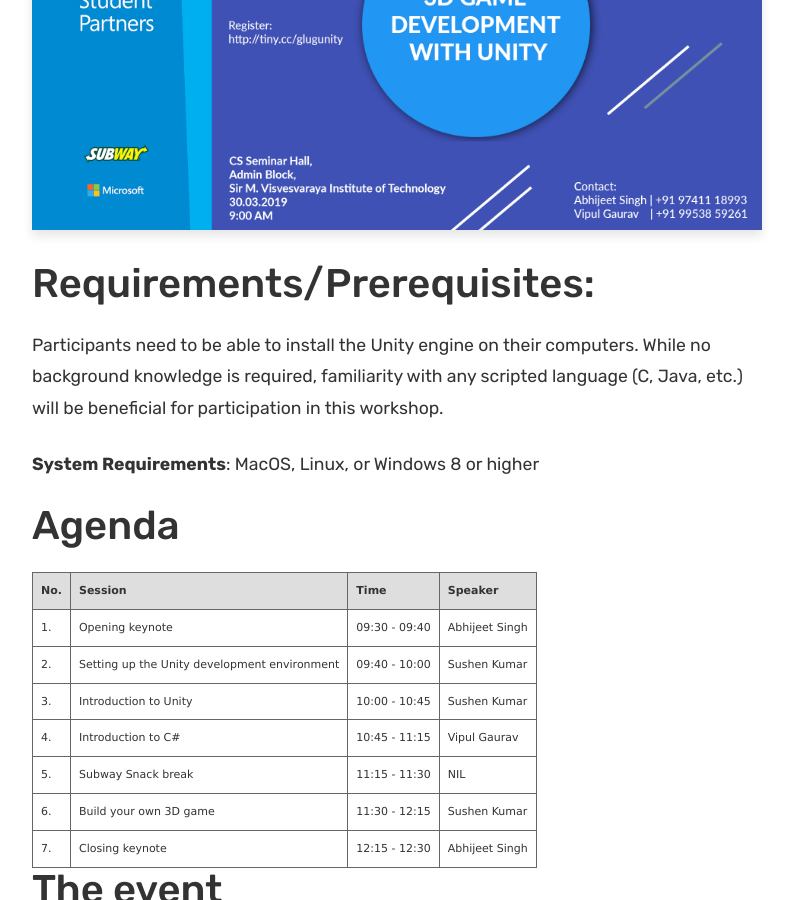
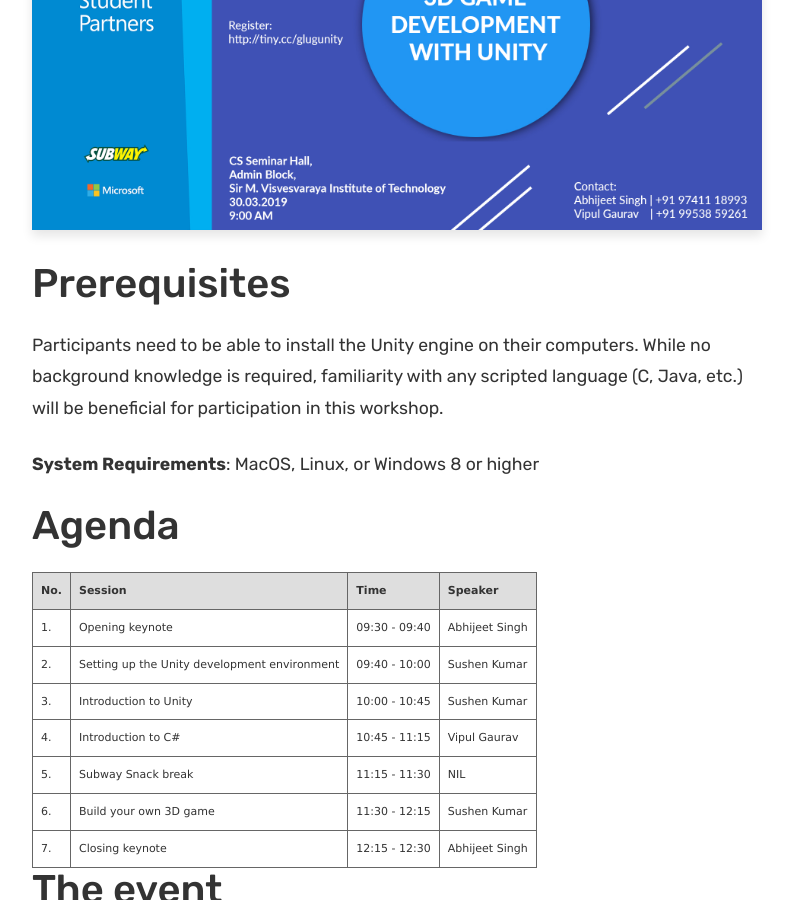
Before and after one commit to glugmvit/glugmvit.github.io, a Jekyll site: the page built from _posts/2019-03-30-localhost-unity.md, in a window 1280 px wide and 900 px high, scrolled down 1246 px. Shown: the whole window, without its empty margins (53-846 px from the left). Built offline with Jekyll 4.4.1, drawn with Linux system fonts in a browser that asks for light colours; comment, search, counter and statistics services are not loaded.

Commit message:
Edit section heading

```diff
--- a/_posts/2019-03-30-localhost-unity.md
+++ b/_posts/2019-03-30-localhost-unity.md
@@ -15,7 +15,7 @@
 
 ![](/assets/images/unity3d/poster.jpg)
 
-# Requirements/Prerequisites:
+# Prerequisites
 Participants need to be able to install the Unity engine on their computers. While no background knowledge is required, familiarity with any scripted language (C, Java, etc.) will be beneficial for participation in this workshop.
 
 **System Requirements**: MacOS, Linux, or Windows 8 or higher
```
